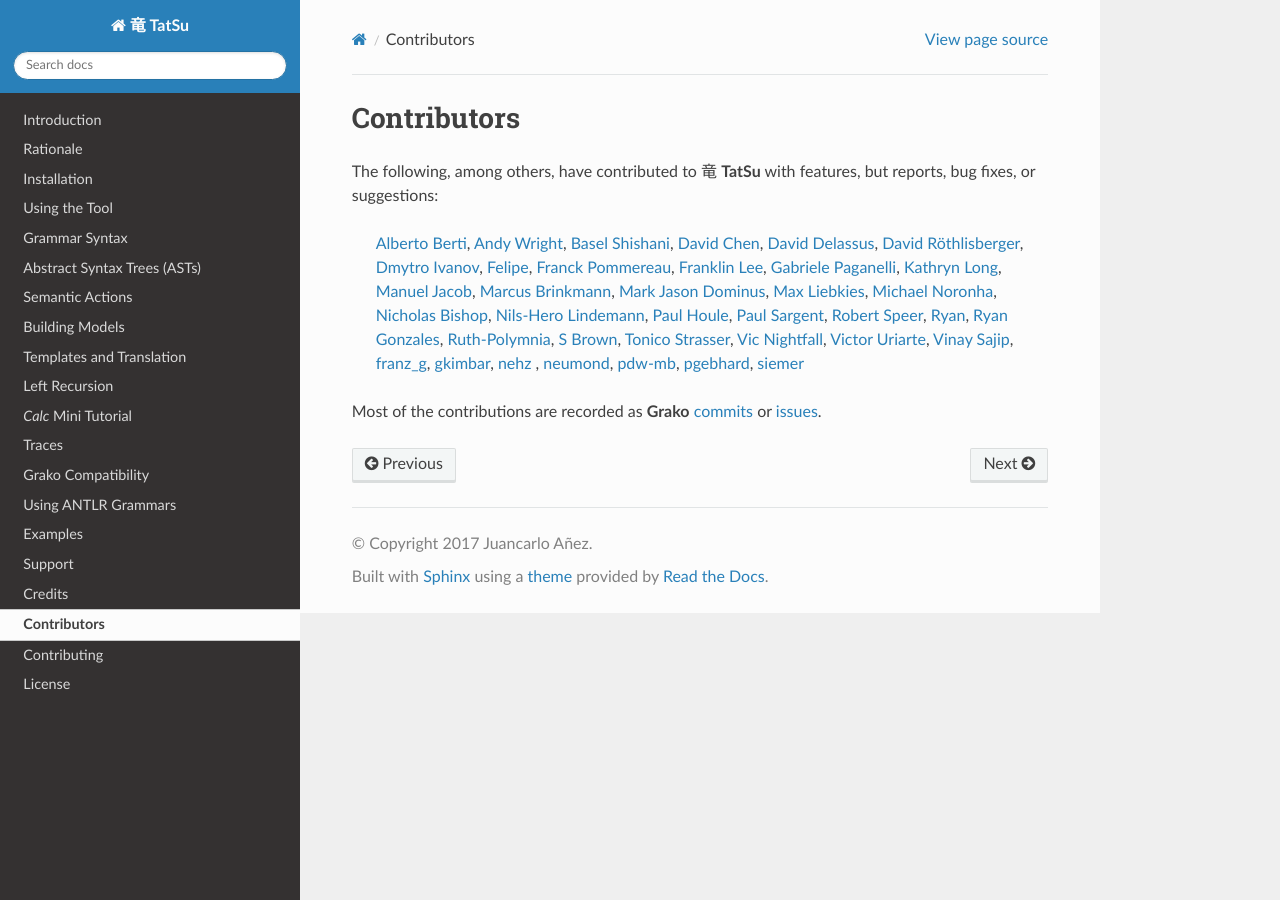
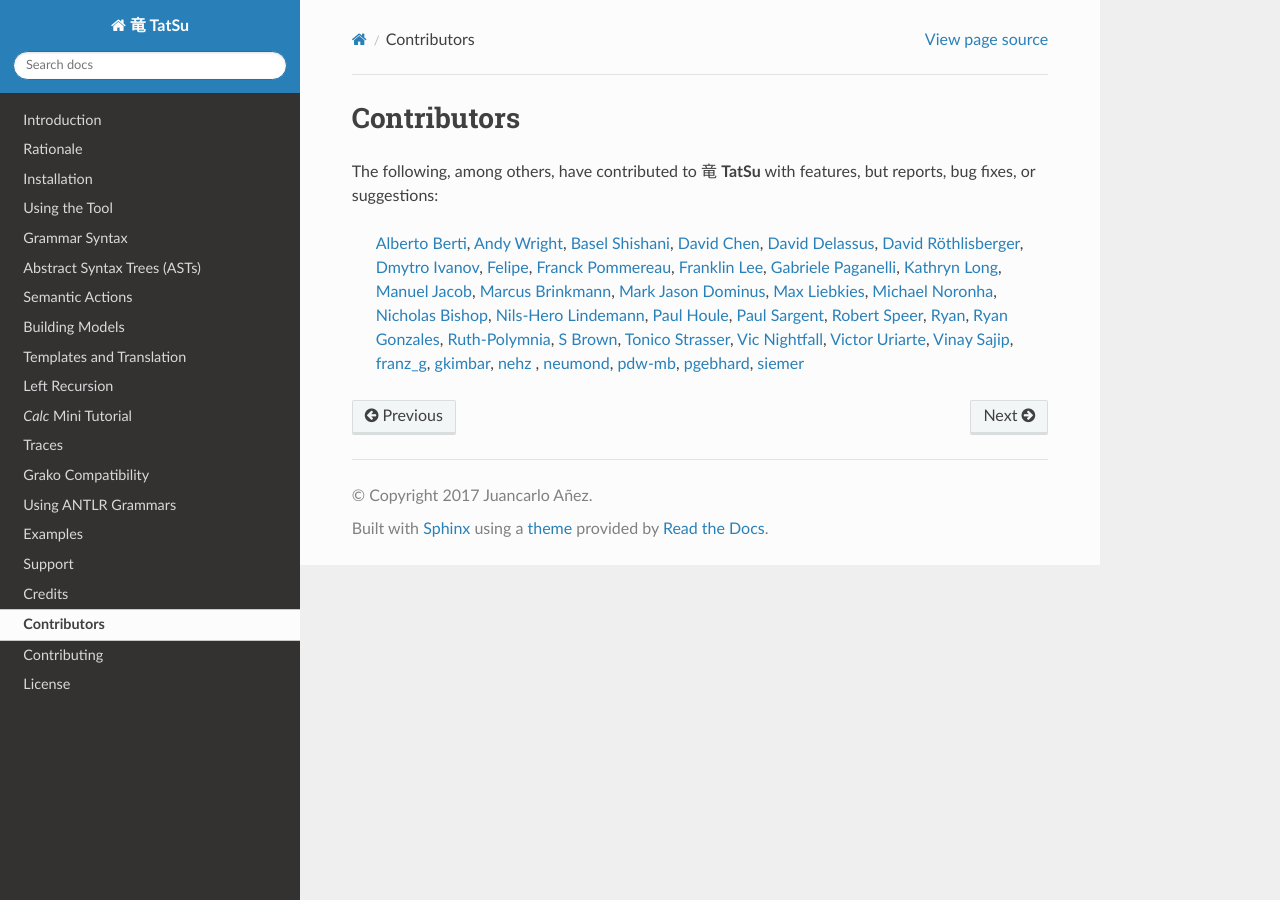
Before and after one commit to neogeny/TatSu, a Sphinx documentation site: the page built from docs/contributors.rst, in a window 1280 px wide. Built offline with Sphinx 7.4.7 and the Read the Docs theme 2.0.0, drawn with Linux system fonts in a browser that asks for light colours.

Commit message:
[docs] fixes to Contributors

```diff
--- a/docs/contributors.rst
+++ b/docs/contributors.rst
@@ -45,8 +45,6 @@
     `pgebhard`_,
     `siemer`_
 
-Most of the contributions are recorded as **Grako** commits_ or issues_.
-
 .. _commits: https://bitbucket.org/neogeny/grako/commits/all
 .. _issues: https://bitbucket.org/neogeny/grako/issues
 
```
